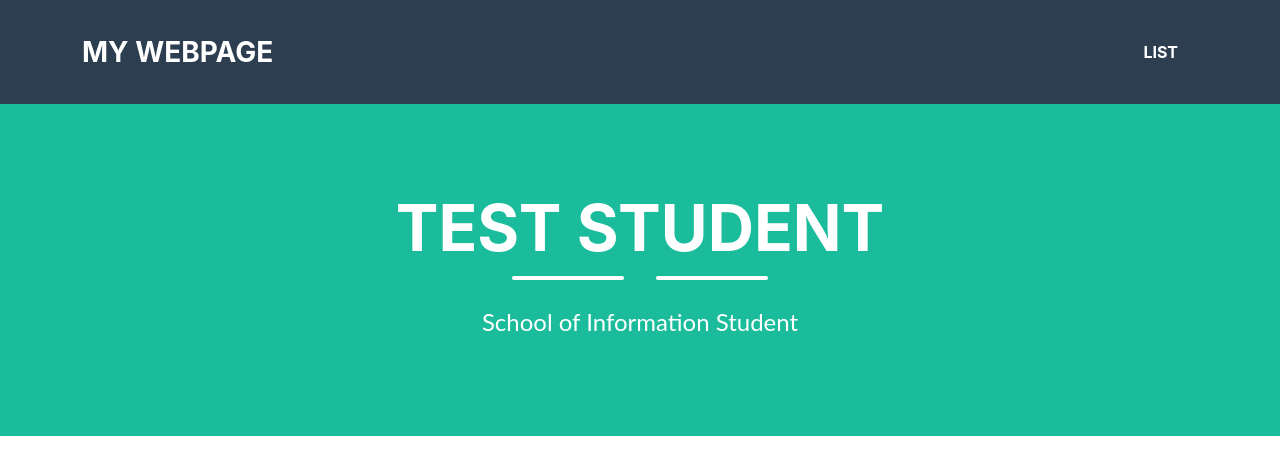
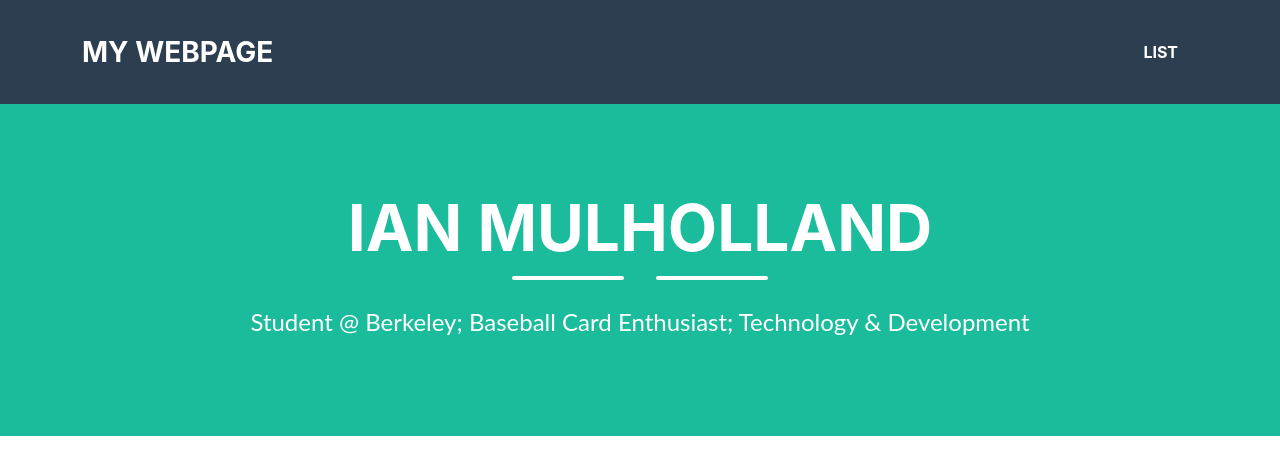
Before and after one commit to ianmulholland/ianmulholland1.github.io, a plain HTML site: page index.html in a window 1280 px wide. Drawn offline with Linux system fonts and the light colour scheme.

Commit message:
Add files via upload

```diff
--- a/index.html
+++ b/index.html
@@ -26,7 +26,7 @@
             <div class="container d-flex align-items-center flex-column">
 
                 <!-- Masthead Heading-->
-                <h1 class="masthead-heading text-uppercase mb-0">Test Student</h1>
+                <h1 class="masthead-heading text-uppercase mb-0">Ian Mulholland</h1>
                 <!-- Icon Divider-->
                 <div class="divider-custom divider-light">
                     <div class="divider-custom-line"></div>
@@ -35,7 +35,7 @@
                 </div>
                 <!-- Masthead Subheading-->
 
-                <p class="masthead-subheading font-weight-light mb-0">School of Information Student</p>
+                <p class="masthead-subheading font-weight-light mb-0">Student @ Berkeley; Baseball Card Enthusiast; Technology & Development</p>
             </div>
         </header>
         <center>
```
